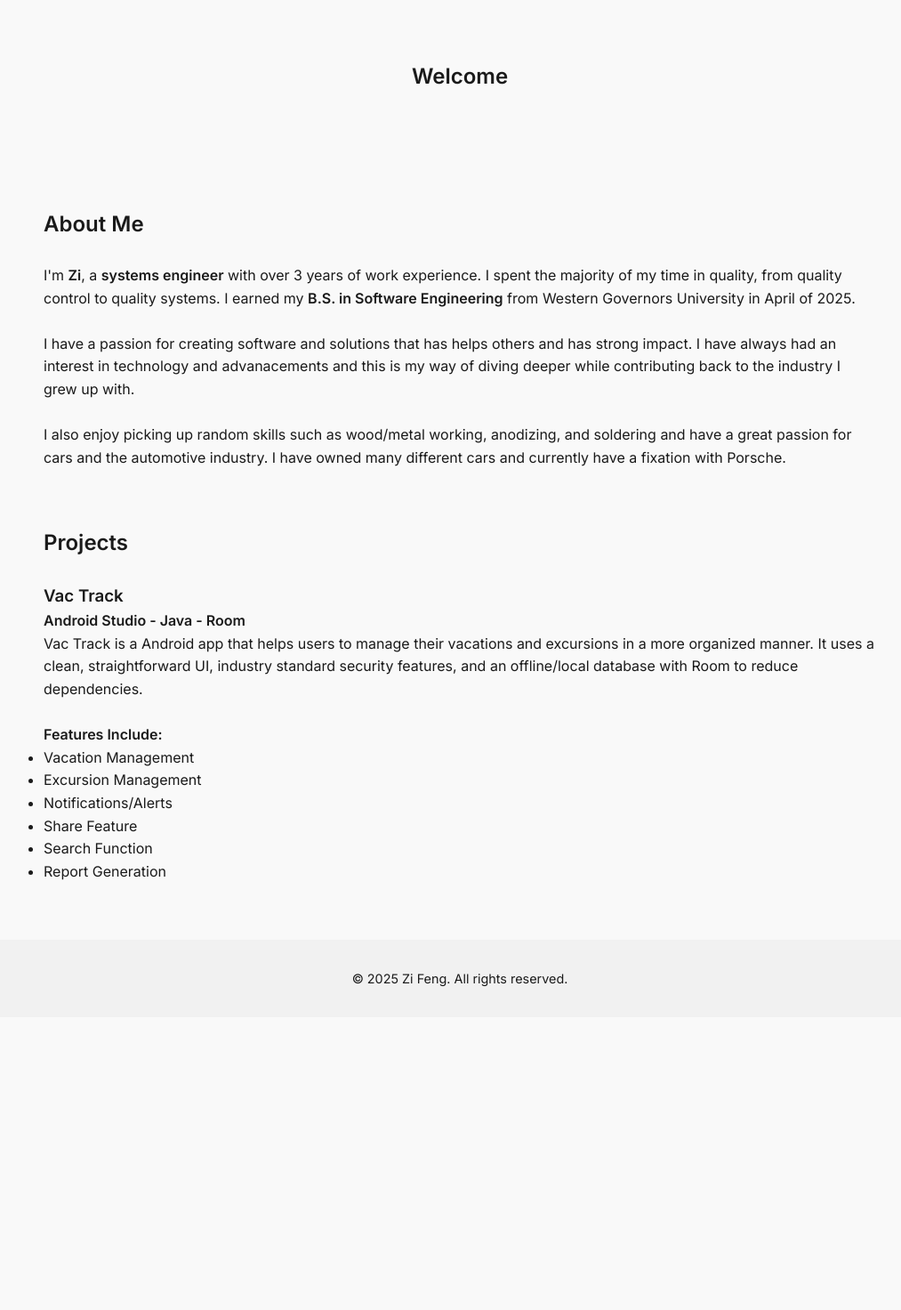
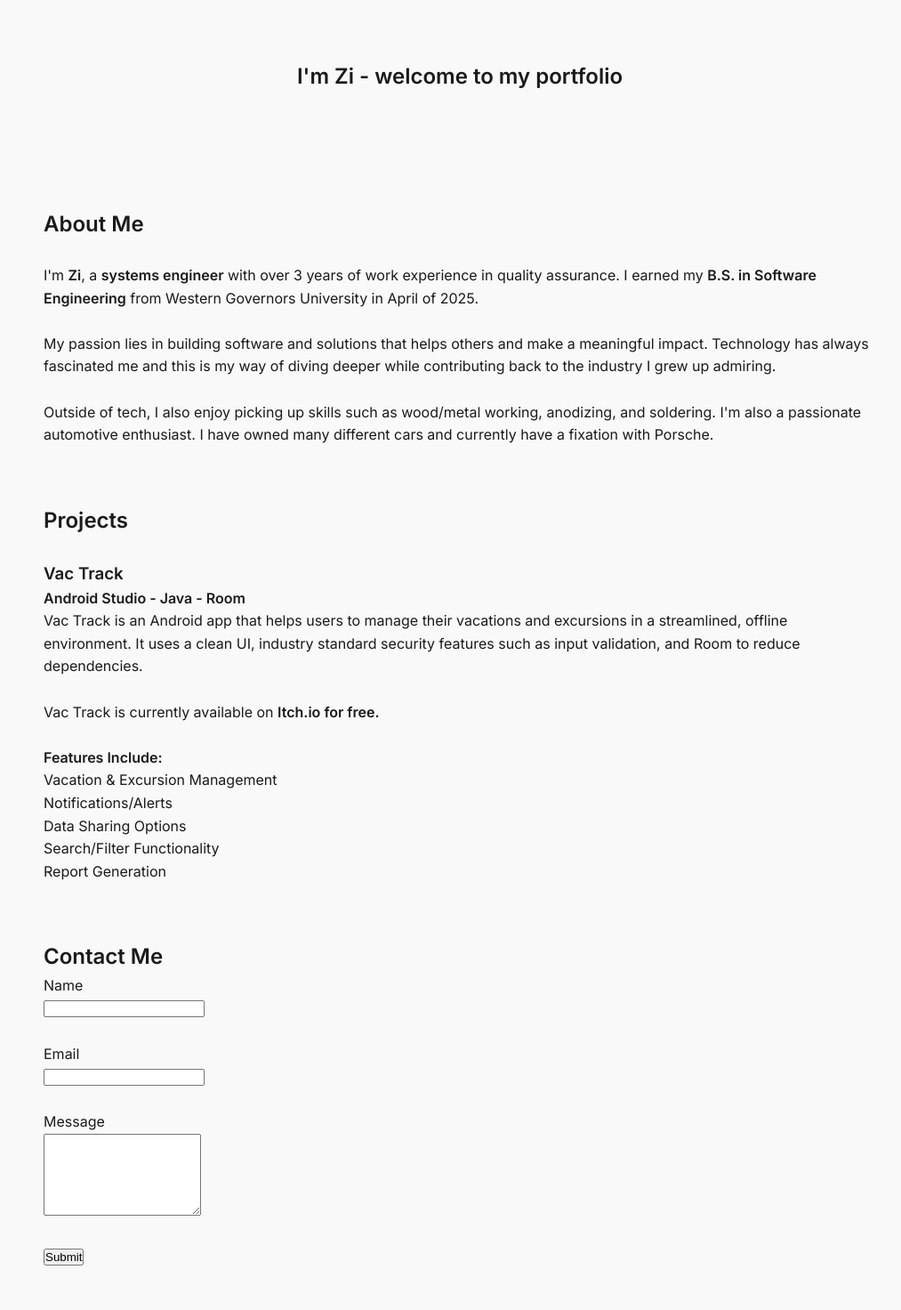
Before and after one commit to Zif0/Portfolio, a plain HTML site: page Zi Resume_Portfolio/index.html in a window 1280 px wide. Shown: the part 88-1560 px from the top of the page at 89% size, without its empty margins (123-1136 px from the left). Before the commit the page ends 1231 px from the top, so only its background shows below. Drawn offline with Linux system fonts and the light colour scheme.

Commit message:
Updated "About Me" text, "Projects" text, and added contact form

```diff
--- a/Zi Resume_Portfolio/index.html
+++ b/Zi Resume_Portfolio/index.html
@@ -14,7 +14,7 @@
 <body>
   <header>
     <nav class="navbar">
-      <div class="logo">Zi Feng</div>
+      <div class="logo">Portfolio</div>
       <ul class="nav-links">
         <li><a href="#about">About</a></li>
         <li><a href="#projects">Projects</a></li>
@@ -26,35 +26,46 @@
 
   <main>
     <section id="welcomeMessage">
-        <h1>Welcome</h1>
+      <h1>I'm Zi - welcome to my portfolio</h1>
     </section>
 
     <section id="about">
       <h2>About Me</h2><br>
-        <p>I'm <b>Zi</b>, a <b>systems engineer</b> with over 3 years of work experience. I spent the majority of my time in quality, from quality control to quality systems. I earned my <b>B.S. in Software Engineering</b> from Western Governors University in April of 2025.</p><br>
-        <p>I have a passion for creating software and solutions that has helps others and has strong impact. I have always had an interest in technology and advanacements and this is my way of diving deeper while contributing back to the industry I grew up with.</p><br>
-        <p>I also enjoy picking up random skills such as wood/metal working, anodizing, and soldering and have a great passion for cars and the automotive industry. I have owned many different cars and currently have a fixation with Porsche.</p>
+      <p>I'm <b>Zi</b>, a <b>systems engineer</b> with over 3 years of work experience in quality assurance. I earned my <b>B.S. in Software Engineering</b> from Western Governors University in April of 2025.</p><br>
+      <p>My passion lies in building software and solutions that helps others and make a meaningful impact. Technology has always fascinated me and this is my way of diving deeper while contributing back to the industry I grew up admiring.</p><br>
+      <p>Outside of tech, I also enjoy picking up skills such as wood/metal working, anodizing, and soldering. I'm also a passionate automotive enthusiast. I have owned many different cars and currently have a fixation with Porsche.</p>
     </section>
 
     <section id="projects">
       <h2>Projects</h2><br>
       <h3>Vac Track</h3>
       <h4>Android Studio - Java - Room</h4>
-        <p>Vac Track is a Android app that helps users to manage their vacations and excursions in a more organized manner. It uses a clean, straightforward UI, industry standard security features, and an offline/local database with Room to reduce dependencies.</p><br>
+      <p>Vac Track is an Android app that helps users to manage their vacations and excursions in a streamlined, offline environment. It uses a clean UI, industry standard security features such as input validation, and Room to reduce dependencies.</p><br>
+      <p>Vac Track is currently available on <b><a href="https://zif0.itch.io/vac-track">Itch.io for free.</a></b></p><br>
       <ul>
         <b>Features Include:</b>
-            <li>Vacation Management</li>
-            <li>Excursion Management</li>
+        <li>Vacation & Excursion Management</li>
         <li>Notifications/Alerts</li>
-            <li>Share Feature</li>
-            <li>Search Function</li>
+        <li>Data Sharing Options</li>
+        <li>Search/Filter Functionality</li>
         <li>Report Generation</li>
       </ul>
-
     </section>
 
     <section id="contact">
-      <!-- Contact form or links -->
+      <h2>Contact Me</h2>
+      <form id="contactForm" action="https://formsubmit.co/zif2022@gmail.com" method="POST">
+        <label for="name">Name</label><br>
+        <input type="text" id="name" name="name" required /><br><br>
+
+        <label for="email">Email</label><br>
+        <input type="email" id="email" name="email" required /><br><br>
+
+        <label for="message">Message</label><br>
+        <textarea id="message" name="message" rows="6" required></textarea><br><br>
+
+        <button type="submit">Submit</button>
+      </form>
     </section>
   </main>
 
--- a/Zi Resume_Portfolio/style.css
+++ b/Zi Resume_Portfolio/style.css
@@ -17,6 +17,9 @@
     text-decoration: none;
   }
 
+  ul {
+    list-style: none;
+  }
 
   header {
     background-color: #ffffff;
```
Lines whose indentation alone changed are shown as unchanged.
